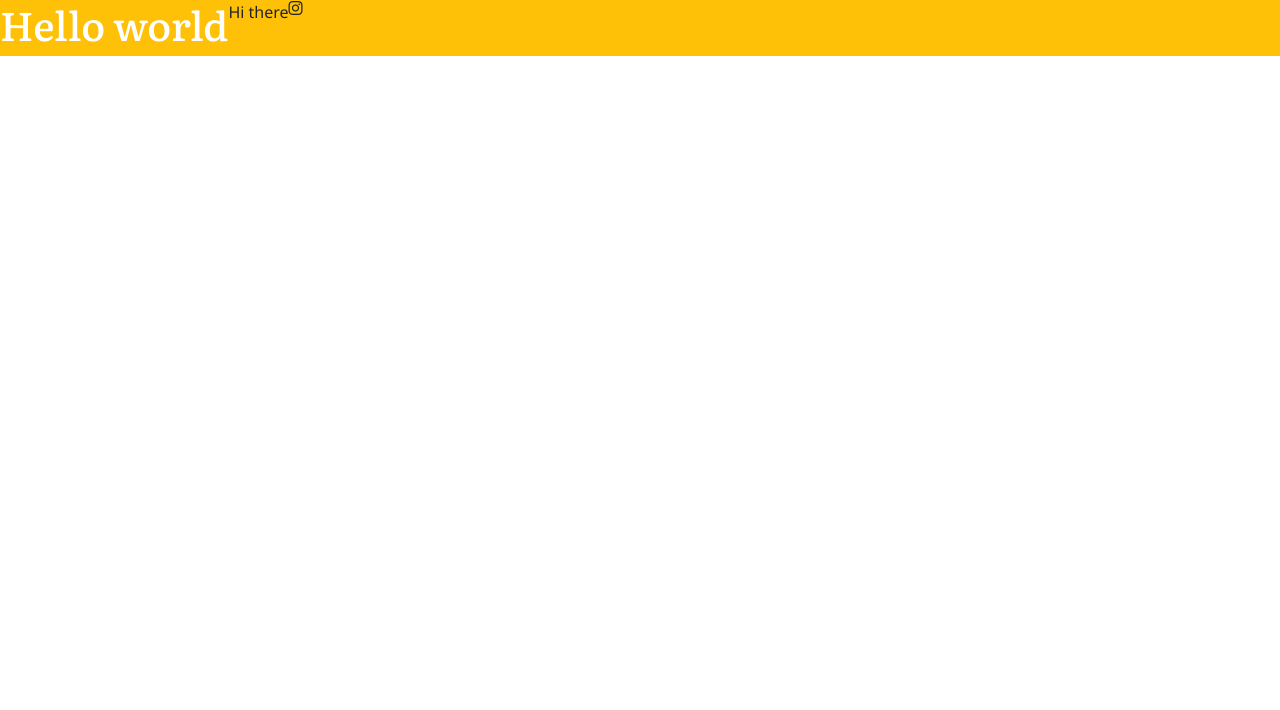
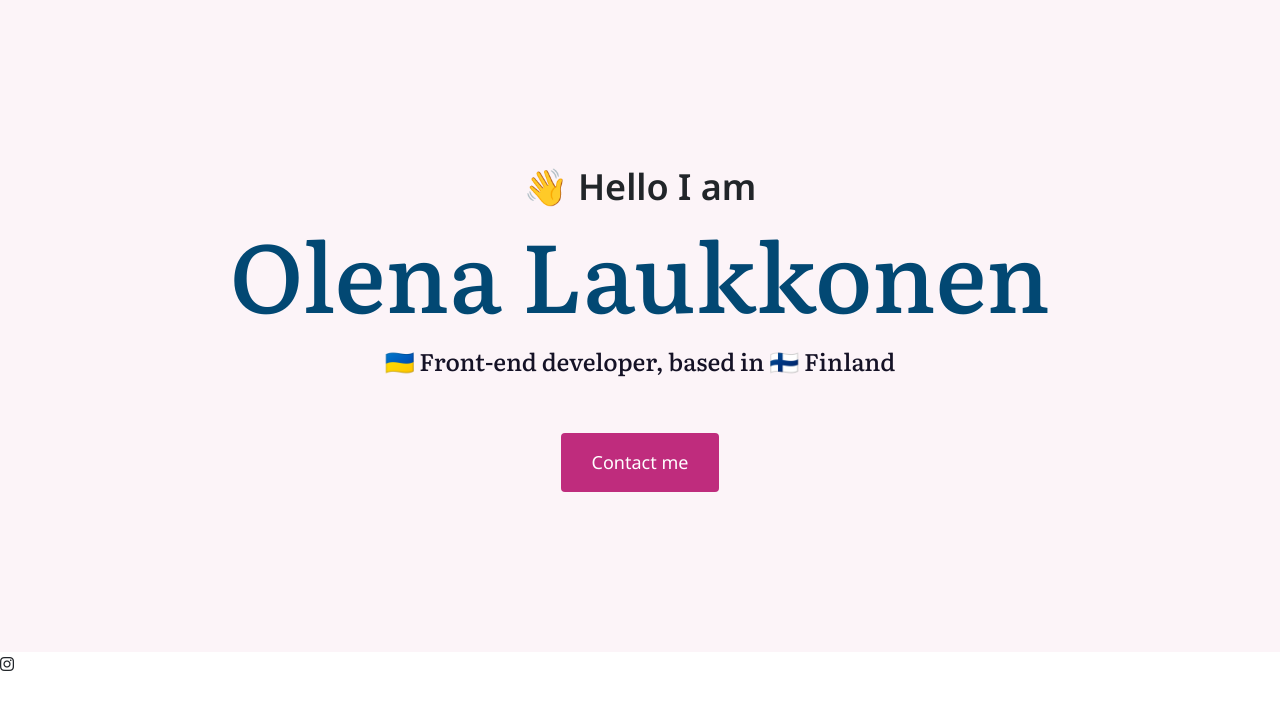
Before and after one commit to Olena1408/portfolio-project, a plain HTML site: page index.html in a window 1280 px wide. Drawn offline with nearby package versions, Linux system fonts and the light colour scheme.

Commit message:
Created the initial file structure

```diff
--- a/index.html
+++ b/index.html
@@ -16,7 +16,10 @@
       integrity="sha384-MrcW6ZMFYlzcLA8Nl+NtUVF0sA7MsXsP1UyJoMp4YLEuNSfAP+JcXn/tWtIaxVXM"
       crossorigin="anonymous"
     ></script>
-    <script src="https://kit.fontawesome.com/aa85d8e0cc.js" crossorigin="anonymous"></script>
+    <script
+      src="https://kit.fontawesome.com/aa85d8e0cc.js"
+      crossorigin="anonymous"
+    ></script>
     <link rel="stylesheet" href="styles/portfolio.css" />
     <link rel="preconnect" href="https://fonts.googleapis.com" />
     <link rel="preconnect" href="https://fonts.gstatic.com" crossorigin />
@@ -24,13 +27,16 @@
       href="https://fonts.googleapis.com/css2?family=Bitter:wght@500&family=Literata:wght@500;600&family=Noto+Sans:wght@400;600&family=Roboto&display=swap"
       rel="stylesheet"
     />
-
   </head>
   <body>
-    <div class="d-flex bg-warning">
-    <h1>Hello world</h1>
-    <p>Hi there</p>
+    <div class="hero">
+      <p>👋 Hello I am</p>
+      <h1>Olena Laukkonen</h1>
+      <h2 class="mb-5">🇺🇦 Front-end developer, based in 🇫🇮 Finland</h2>
+      <div>
+        <a href="#" class="btn btn-branding">Contact me</a>
+      </div>
+    </div>
     <i class="fa-brands fa-instagram"></i>
-    </div>
   </body>
 </html>
--- a/styles/portfolio.css
+++ b/styles/portfolio.css
@@ -1,8 +1,57 @@
-
-h1 {color: white;
-font-family: 'Literata', serif;
+:root {
+  --box-shadow: 10px 10px 10px rgba(0, 0, 0, 0.2);
+  --primary-color: #024873;
+  --secondary-color: rgba(191, 44, 125, 0.05);
+  --branding-color: #bf2c7d;
+  --heading-font-family: "Literata", serif;
+  --default-font-family: "Noto Sans", sans-serif;
+}
+body {
+    font-family: var(--default-font-family);
+}
+  h1 {
+  color: var(--primary-color);
+  font-family: "Literata", serif;
+}
+h2
+h3
+h4
+h5
+h6 {
+    color: black;
+    font-family: var(--heading-font-family);
+    font-weight: bold;
 }
 p {
-font-family: 'Noto Sans', sans-serif;
-font-weight: normal;
+
+  font-weight: normal;
 }
+.hero {
+  background-color: var(--secondary-color);
+  text-align: center;
+  padding: 160px 20px;
+}
+h1 {
+  font-size: 96px;
+  font-family: "Literata", serif;
+}
+.hero p {
+  font-family: "Noto Sans", sans-serif;
+  font-size: 36px;
+  font-weight: bold;
+  margin: 0;
+}
+.hero h2 {
+  font-family: var(--heading-font-family);
+  font-size: 24px;
+  font-weight: normal;
+  line-height: 2;
+  color: #151226;
+}
+.btn-branding {
+  background-color: var(--branding-color);
+  border-radius: 4px;
+  color: white;
+font-size: 18px;
+line-height: 27px;
+padding: 15px 30px;}
```
